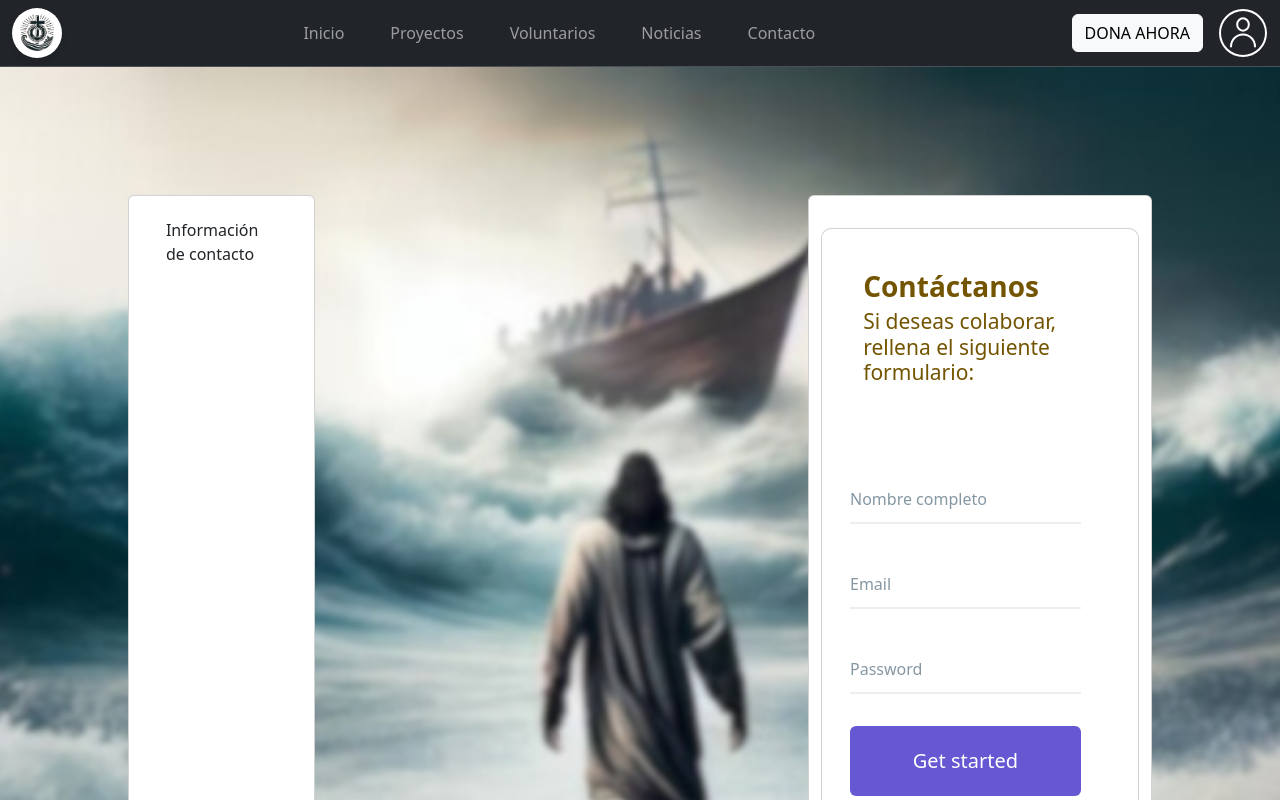
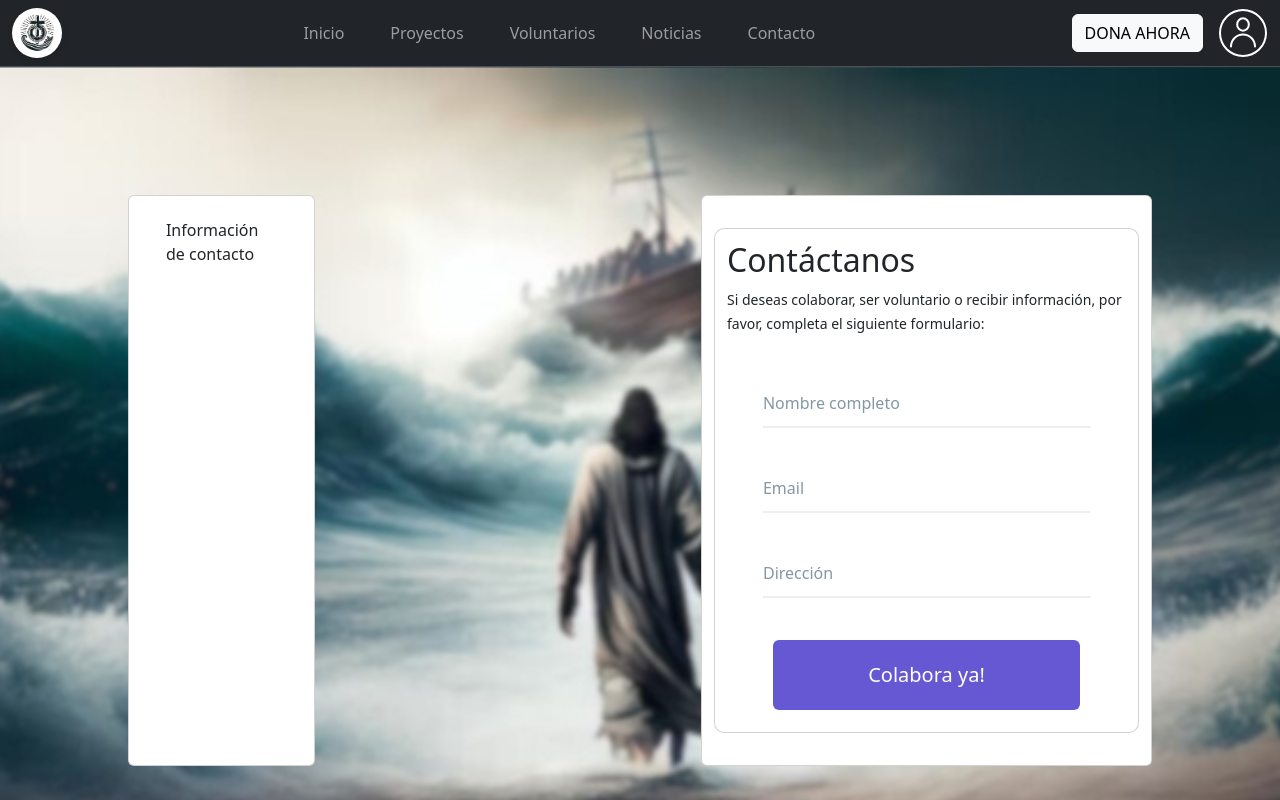
Before and after one commit to Pablo5454/LuzMarinaAngular, an Angular app: page /contacto in a window 1280 px wide. Shown: the top 800 px of the page. Built offline with nearby package versions, Linux system fonts and the light colour scheme.

Commit message:
Pequeños cambios en contactos

```diff
--- a/src/app/contacto-card-formulario-contacto/contacto-card-formulario-contacto.component.html
+++ b/src/app/contacto-card-formulario-contacto/contacto-card-formulario-contacto.component.html
@@ -3,10 +3,10 @@
 	<!-- code here -->
 	<div class="card">
 		<div class="card-image">
-			<h2 class="card-heading">
-				Contáctanos
-				<small>Si deseas colaborar, rellena el siguiente formulario:</small>
-			</h2>
+
+				<h2>Contáctanos</h2>
+				<small>Si deseas colaborar, ser voluntario o recibir información, por favor, completa el siguiente formulario:</small>
+
 		</div>
 		<form class="card-form">
 			<div class="input">
@@ -19,14 +19,12 @@
 			</div>
 						<div class="input">
 				<input type="password" class="input-field" required/>
-				<label class="input-label">Password</label>
+				<label class="input-label">Dirección</label>
 			</div>
 			<div class="action">
-				<button class="action-button">Get started</button>
+				<button class="action-button">Colabora ya!</button>
 			</div>
 		</form>
-		<div class="card-info">
-			<p>By signing up you are agreeing to our <a href="#">Terms and Conditions</a></p>
-		</div>
+
 	</div>
 </div>
--- a/src/app/contacto-card-formulario-contacto/contacto-card-formulario-contacto.component.scss
+++ b/src/app/contacto-card-formulario-contacto/contacto-card-formulario-contacto.component.scss
@@ -7,6 +7,10 @@ form{
   width: 90%;
   height: 30%;
   padding: 10%;
+}
+h2{
+  align-items: center;
+  align-content: center;
 }
 
 @import url('https://fonts.googleapis.com/css2?family=DM+Sans:wght@400;500;700&display=swap');
@@ -48,22 +52,22 @@ input {
 	flex-direction: column;
 	width: 100%;
 	max-width: 425px;
-	// background-color: #FFF;
 	border-radius: 10px;
-	// box-shadow: 0 10px 20px 0 rgba(#999, .25);
 	padding: .75rem;
+  align-items: center;
+
 }
 
-.card-image {
-	border-radius: 8px;
-	overflow: hidden;
-	padding-bottom: 65%;
-	// background-image: url('https://assets.codepen.io/285131/coffee_1.jpg');
-	background-repeat: no-repeat;
-	background-size: 150%;
-	background-position: 0 5%;
-	position: relative;
-}
+// .card-image {
+// 	border-radius: 8px;
+// 	overflow: hidden;
+// 	padding-bottom: 65%;
+// 	// background-image: url('https://assets.codepen.io/285131/coffee_1.jpg');
+// 	background-repeat: no-repeat;
+// 	background-size: 150%;
+// 	background-position: 0 5%;
+// 	position: relative;
+// }
 
 .card-heading {
 	position: absolute;
@@ -124,6 +128,8 @@ input {
 
 .action {
 	margin-top: 2rem;
+  padding: 10px;
+
 }
 
 .action-button {
@@ -139,6 +145,8 @@ input {
 	&:focus {
 		outline: 0;
 	}
+  align-items: center;
+
 }
 
 .card-info {
```
